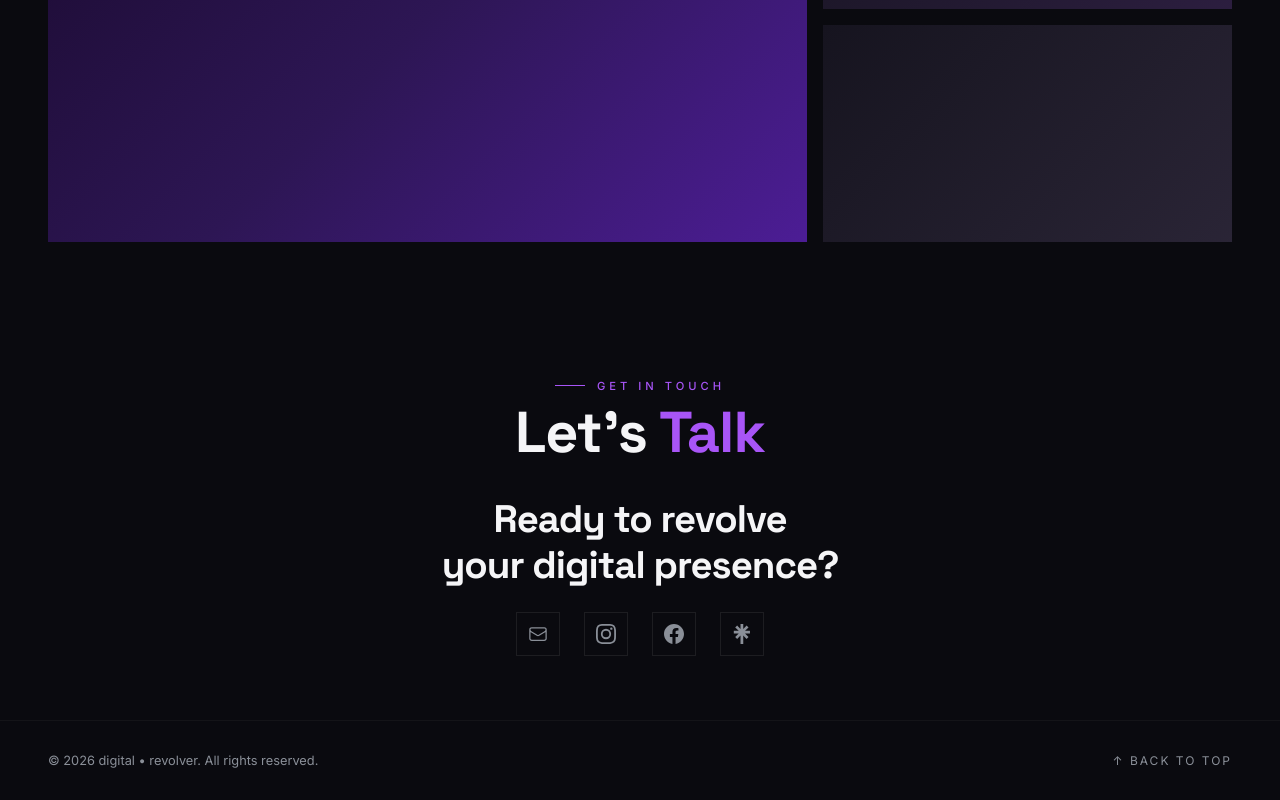
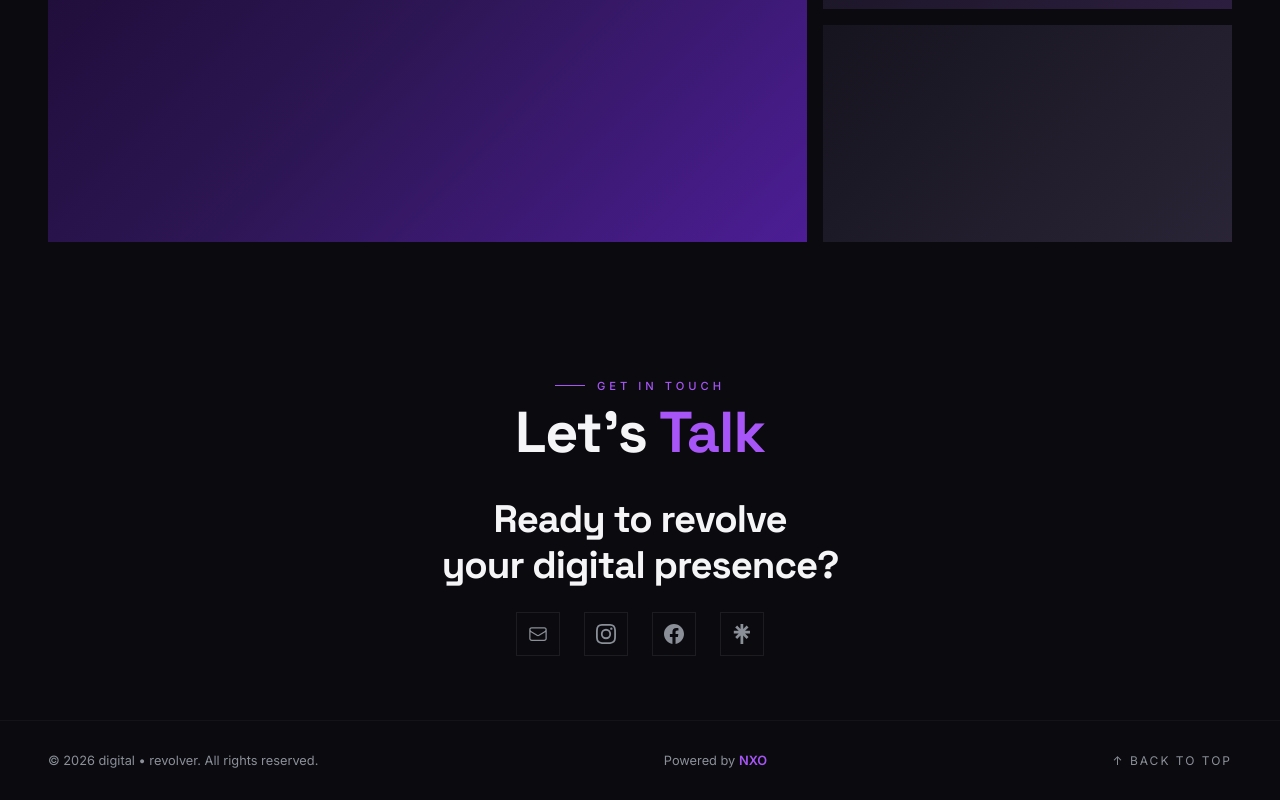
Before and after one commit to digital-revolver/app, a plain HTML site: page index.html in a window 1280 px wide. Shown: the part 3922-4722 px from the top of the page. Drawn offline with Linux system fonts and the light colour scheme.

Commit message:
add powered by section to footer in index.html

```diff
--- a/index.html
+++ b/index.html
@@ -1341,6 +1341,7 @@ section {
 <!-- Footer -->
 <footer class="footer">
   <p class="footer-text">© 2026 digital • revolver. All rights reserved.</p>
+  <p class="footer-text">Powered by <span style="color:var(--accent);font-weight:600;">NXO</span></p>
   <a href="#hero" class="footer-back">↑ Back to Top</a>
 </footer>
 
```
